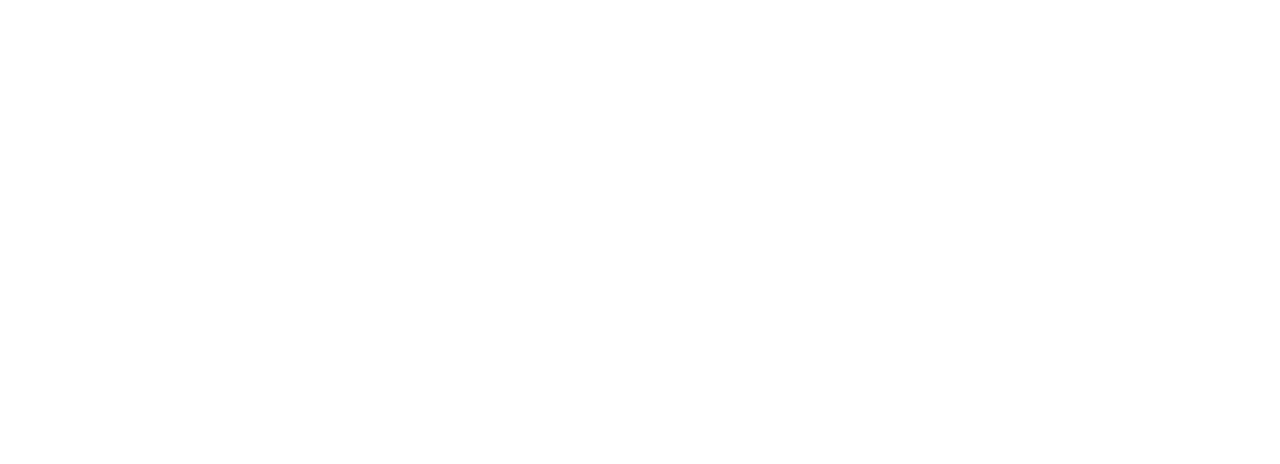
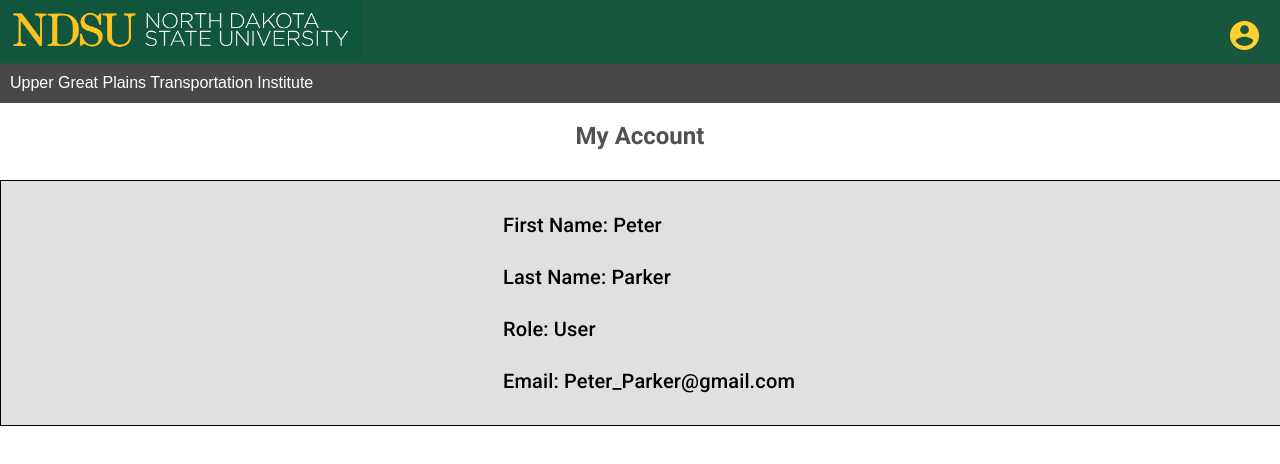
Before and after one commit to jessearonsona/Traffic-Object-Recognition, a React (Create React App) app in the folder front-end/: page /Account in a window 1280 px wide. Before the commit this address had no page. Shown: the top 464 px of the page. Built offline with nearby package versions, Linux system fonts and the light colour scheme.

Commit message:
Dropdown and request password
Dropdown and request password pop up

```diff
--- a/front-end/src/App.js
+++ b/front-end/src/App.js
@@ -3,6 +3,8 @@ import { createTheme, ThemeProvider } from "@material-ui/core";
 import Login from "./pages/Login";
 import Tracking from "./pages/Tracking";
 import Conditions from "./pages/Conditions";
+import ResetPW from "./pages/ResetPW";
+import Account from "./pages/Account";
 
 const theme = createTheme({
   palette: {
@@ -23,6 +25,8 @@ function App() {
           <Route path="/" element={<Login />} />
           <Route path="/tracking" element={<Tracking />} />
           <Route path="/conditions" element={<Conditions />} />
+          <Route path="/ResetPW" element={<ResetPW />} />
+          <Route path="/Account" element={<Account />} />
         </Routes>
       </Router>
     </ThemeProvider>
--- a/front-end/src/components/Header.css
+++ b/front-end/src/components/Header.css
@@ -33,8 +33,65 @@
   float: right;
   color: #ffd033;
   border: none;
-  /*background-color: transparent;*/
   cursor: pointer;
   margin: 18px;
   padding: 0;
+  overflow: auto;
 }
+
+<meta name="viewport" content="initial-scale=1, width=device-width" />
+@media screen and (max-width: 500px) {
+  .alignIcon a {
+    float: none;
+    display: block;
+  }
+}
+
+.dropbtn {
+  float: right;
+  background-color: #18563e;
+  color: white;
+  padding: 16px;
+  font-size: 16px;
+  border: none;
+}
+
+.dropdown {
+  float: right;
+  position: relative;
+  display: inline-block;
+
+}
+
+.dropbtn:hover,
+.dropbtn:focus {
+  background-color: white;
+}
+
+.dropdown-content {
+  display: none;
+  position: absolute;
+  background-color: #f1f1f1;
+  min-width: 160px;
+  box-shadow: 0px 8px 16px 0px rgba(0, 0, 0, 0.2);
+  z-index: 1;
+}
+
+.dropdown-content a {
+  padding: 12px 16px;
+  text-decoration: none;
+  display: block;
+  overflow-wrap: anywhere;
+}
+
+.dropdown-content a:hover {
+  background-color: #ddd;
+}
+
+.dropdown:hover .dropdown-content {
+  display: block;
+}
+
+.dropdown:hover .dropbtn {
+  background-color: #3e8e41;
+}
--- a/front-end/src/components/Header.js
+++ b/front-end/src/components/Header.js
@@ -1,7 +1,9 @@
 import "./Header.css";
 import logo from "./headerLogo.png";
 import AccountCircleIcon from '@material-ui/icons/AccountCircle';
-import {IconButton} from '@material-ui/core'
+import {IconButton, Paper} from '@material-ui/core'
+import Grid from '@mui/material/Grid';
+import {styled} from '@material-ui/styles';
 
 
 const Header = () => {
@@ -10,9 +12,21 @@ const Header = () => {
         <div id="headerTop">
             <img src={logo} id="headerLogo" alt="NDSU" />
 
-            <IconButton id="accountIcon">
+
+            <div class="dropdown">
+
+
+            <IconButton id="accountIcon" class="dropbtn">
             <AccountCircleIcon fontSize= "large"/>
             </IconButton>
+
+            <div class="dropdown-content">
+            <a href="http://localhost:3000/Account">My account</a>
+            <a href="http://localhost:3000">Logout</a>
+
+            </div>
+            </div>
+
 
         </div>
         <div id="headerBottom">
--- /dev/null
+++ b/front-end/src/pages/Account.js
@@ -0,0 +1,29 @@
+import Header from "../components/Header";
+import { Typography } from "@mui/material";
+import Container from '@material-ui/core/Container';
+import Box from '@material-ui/core/Box';
+import { borders } from '@material-ui/system';
+
+
+const Account = () => {
+    return (
+    <div className="container">
+      <Header />
+      <main id="mainContent">
+        <Typography id="title"variant="h5" align="center">My Account <p></p></Typography>
+
+        <Box display="inline-flex" justifyContent="center" width="100%" bgcolor="grey.300" p={1} my={0.5} border="1px solid">
+        <Typography id="info" variant="h6" component="div" >
+                <p>First Name: Peter</p>
+                <p>Last Name: Parker</p>
+                <p>Role: User</p>
+                <p>Email: Peter_Parker@gmail.com</p>
+              </Typography>
+              </Box>
+      </main>
+    </div>
+    );
+};
+
+
+export default Account;
--- /dev/null
+++ b/front-end/src/pages/ResetPW.js
@@ -0,0 +1,48 @@
+import Header from "../components/Header";
+import { Button} from "@material-ui/core";
+import Dialog from '@material-ui/core/Dialog';
+import DialogActions from '@material-ui/core/DialogActions';
+import DialogContent from '@material-ui/core/DialogContent';
+import DialogContentText from '@material-ui/core/DialogContentText';
+import DialogTitle from '@material-ui/core/DialogTitle';
+import React, { useState } from 'react';
+
+
+
+export default function AlertDialog() {
+  const [open, setOpen] = React.useState(false);
+
+  const handleClickOpen = () => {
+    setOpen(true);
+  };
+
+  const handleClose = () => {
+    setOpen(false);
+  };
+
+  return (
+    <div>
+      <Button variant="outlined" color="primary" align="center" onClick={handleClickOpen}>
+        Request Password?
+      </Button>
+      <Dialog
+        open={open}
+        onClose={handleClose}
+        aria-labelledby="alert-dialog-title"
+        aria-describedby="alert-dialog-description"
+      >
+        <DialogTitle id="alert-dialog-title">{"Request Password?"}</DialogTitle>
+        <DialogContent>
+          <DialogContentText id="alert-dialog-description">
+            Please send an email to grit@ugpti.org to request a password reset.
+          </DialogContentText>
+        </DialogContent>
+        <DialogActions>
+          <Button onClick={handleClose} color="primary" autoFocus>
+            Close
+          </Button>
+        </DialogActions>
+      </Dialog>
+    </div>
+  );
+}
```
